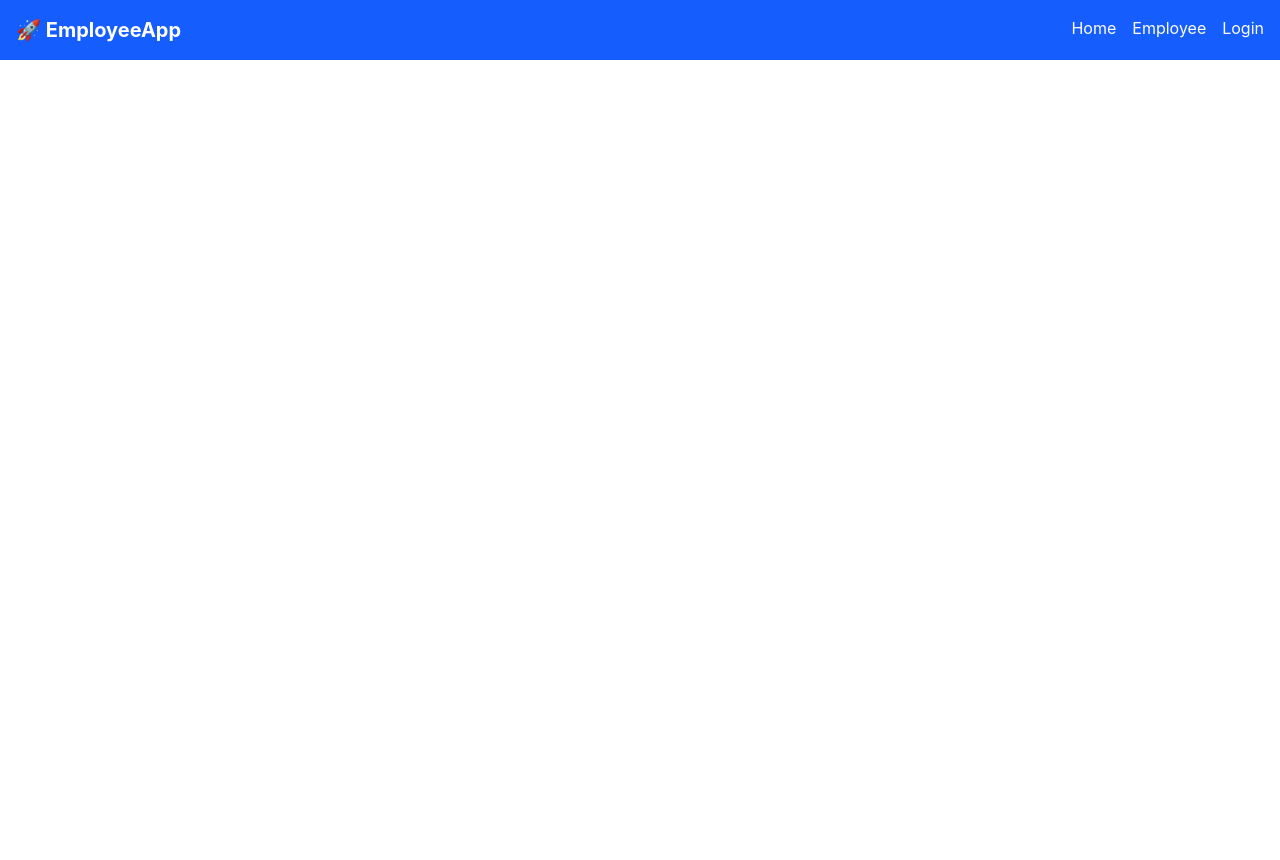
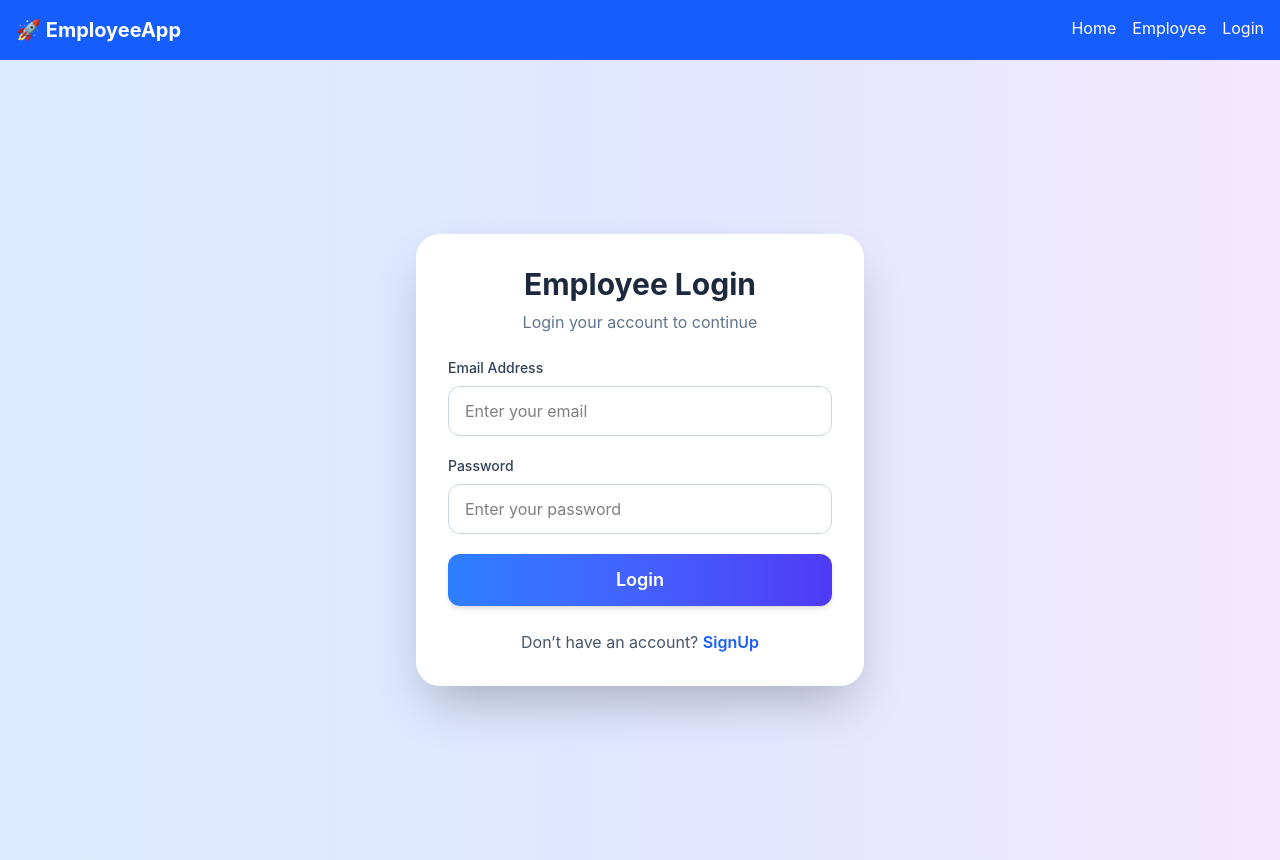
Before and after one commit to mohit8233/EmployeeData, a React app in the folder frontend/: page /login in a window 1280 px wide. Before the commit the page ends 800 px from the top, so only its background shows below. Built offline with nearby package versions, Linux system fonts and the light colour scheme; the HTML template or start-up script is replaced by a standard one.

Commit message:
LoginpageFrontend

```diff
--- a/frontend/src/api/api.js
+++ b/frontend/src/api/api.js
@@ -1,7 +1,7 @@
 import axios from "axios";
 const BASE_URL = "https://employeedata-2.onrender.com/api/employees"
 
-const AUTH_URL = "http://localhost:8080/api/authRoutes"
+const AUTH_URL = "https://employeedata-2.onrender.com/api/authRoutes"
 
 
 export const getEmployee = async(params = {})=>{
--- a/frontend/src/components/Header.jsx
+++ b/frontend/src/components/Header.jsx
@@ -19,7 +19,7 @@ export const Header = () => {
         <Link to="/">Home</Link>
         <Link to="/employee">Employee</Link>
 
-        {/* 👉 Sirf Login */}
+        {/*  Login */}
         <Link to="/signup">Login</Link>
       </div>
     </header>
--- a/frontend/src/pages/Login.jsx
+++ b/frontend/src/pages/Login.jsx
@@ -1,10 +1,115 @@
+import { useState } from "react"
+import { Link, useNavigate } from "react-router-dom"
+import { loginUser } from "../api/api";
 
 
 const Login = () => {
+  const [user, setUser] = useState({
+    email: "",
+    password: "",
+  })
+  const navigate = useNavigate();
+
+  const handleChange = (e) => {
+    const { name, value } = e.target;
+
+    setUser({
+      ...user,
+      [name]: value
+    })
+  }
+
+  const handleSubmit = (e)=>{
+    e.preventDefault();
+
+    loginUser(user)
+    .then((loginApi)=>{
+      if(loginApi.status){
+        alert(loginApi.data.message|| loginApi.status)
+
+
+        localStorage.setItem("token", loginApi.data.token);
+          localStorage.setItem(
+            "currentUser",
+            JSON.stringify(loginApi.data.user)
+          );
+
+        setUser({
+          email:"",
+          password:""
+        })
+
+        navigate("/dashboard")
+      }else{
+        alert(loginApi.message)
+      }
+    }).catch((error)=>{
+      alert(error.response?.data.message|| "Login failed")
+
+    })
+  }
 
   return (
-    <div>
+    <div className="min-h-screen bg-gradient-to-r from-blue-100 via-indigo-100 to-purple-100 flex items-center justify-center px-4">
+      <div className="w-full max-w-md bg-white shadow-2xl rounded-3xl p-8">
+        <h1 className="text-3xl font-bold text-center text-slate-800 mb-2">
+          Employee Login
+        </h1>
 
+        <p className="text-center text-slate-500 mb-6">
+          Login your account to continue
+        </p>
+
+        <form onSubmit={handleSubmit} className="space-y-5">
+
+          <div>
+            <label className="block text-sm font-medium text-slate-700 mb-2">
+              Email Address
+            </label>
+            <input
+              type="email"
+              name="email"
+              value={user.email}
+              placeholder="Enter your email"
+              onChange={handleChange}
+              className="w-full border border-slate-300 rounded-xl px-4 py-3 outline-none focus:ring-2 focus:ring-blue-400 focus:border-blue-400 transition"
+              required
+            />
+          </div>
+
+          <div>
+            <label className="block text-sm font-medium text-slate-700 mb-2">
+              Password
+            </label>
+            <input
+              type="password"
+              name="password"
+              value={user.password}
+              placeholder="Enter your password"
+              onChange={handleChange}
+              className="w-full border border-slate-300 rounded-xl px-4 py-3 outline-none focus:ring-2 focus:ring-blue-400 focus:border-blue-400 transition"
+              required
+            />
+          </div>
+
+          <button
+            type="submit"
+            className="w-full bg-gradient-to-r from-blue-500 to-indigo-600 text-white py-3 rounded-xl font-semibold text-lg shadow-md hover:scale-[1.02] hover:shadow-xl transition duration-300"
+          >
+            Login
+          </button>
+        </form>
+
+        <p className="text-center text-slate-600 mt-6">
+          Don’t have an  account?{" "}
+          <Link
+            to="/signup"
+            className="text-blue-600 font-semibold hover:underline"
+          >
+            SignUp
+          </Link>
+        </p>
+      </div>
     </div>
   )
 }
--- a/frontend/src/pages/SignUp.jsx
+++ b/frontend/src/pages/SignUp.jsx
@@ -1,79 +1,3 @@
-// import { useState } from "react"
-// import { registerUser } from "../api/api";
-// import { useNavigate } from "react-router-dom";
-
-
-// export const SignUp = () => {
-
-//     const [obj, setObj] = useState({
-//         name: "",
-//         email: "",
-//         password: ""
-//     })
-//     const navigate = useNavigate();
-
-//     const handleChange = (e) => {
-//         const { name, value } = e.target;
-
-//         setObj({
-//             ...obj,
-
-//             [name]: value
-//         })
-
-//     }
-
-//     const handleSubmit = async (e) => {
-//         e.preventDefault();
-
-//         registerUser(obj)
-//             .then((registerApi) => {
-//                 if (registerApi.status) {
-//                     alert(registerApi.data.msg || registerApi.status)
-
-//                     setObj({
-//                         name: "",
-//                         email: "",
-//                         password: ""
-//                     })
-//                     navigate("/Login")
-//                 } else {
-//                     alert(registerApi.message)
-//                 }
-
-//             })
-//             .catch((error) => {
-//                 alert(
-//                     error.response?.data?.msg ||
-//                     error.response?.data?.message ||
-//                     "Register failed"
-//                 );
-//             });
-
-
-//     }
-
-
-//     return (
-//         <div>
-//             <div>
-//                 <h1>Employee SignUp</h1>
-//                 <form onSubmit={handleSubmit}>
-//                     <input type="text" name="name" value={obj.name} placeholder="" onChange={handleChange} />
-//                     <input type="email" name="email" value={obj.email} placeholder="" onChange={handleChange} />
-//                     <input type="text" name="password" value={obj.password} placeholder="" onChange={handleChange} />
-//                     <button type="submit">Register</button>
-//                 </form>
-//             </div>
-//         </div>
-//     )
-// }
-
-
-
-
-
-
 
 
 import { useState } from "react";
@@ -113,14 +37,13 @@ export const SignUp = () => {
                         password: ""
                     });
 
-                    navigate("/Login");
+                    navigate("/login");
                 } else {
                     alert(registerApi.message);
                 }
             })
             .catch((error) => {
                 alert(
-                    error.response?.data?.msg ||
                     error.response?.data?.message ||
                     "Register failed"
                 );
@@ -195,7 +118,7 @@ export const SignUp = () => {
                 <p className="text-center text-slate-600 mt-6">
                     Already have an account?{" "}
                     <Link
-                        to="/Login"
+                        to="/login"
                         className="text-blue-600 font-semibold hover:underline"
                     >
                         Login
```
Also changed, not shown: frontend/src/pages/Dashboard.jsx (added), frontend/src/pages/Profile.jsx (added), 1 other file (tests, documents, lock files or other folders).
